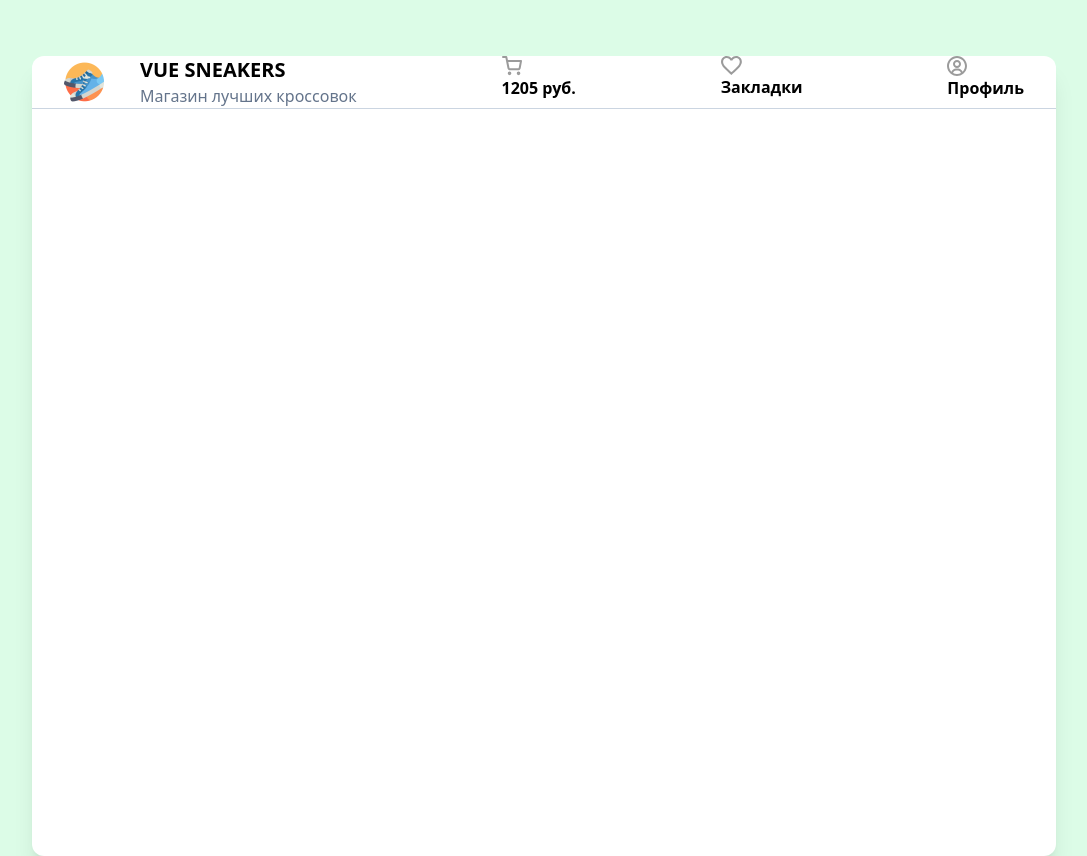
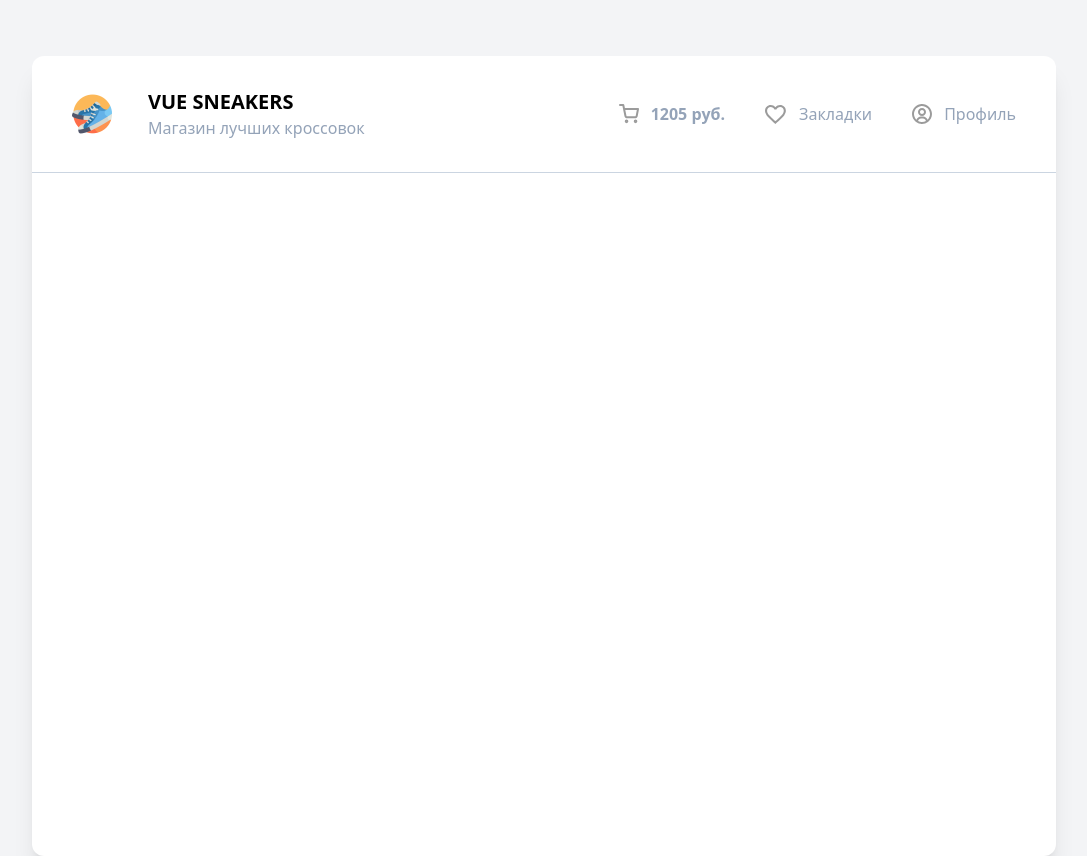
Before and after one commit to nihilistblues322/VueSneakers, a Vue app: page / in a window 1280 px wide. Shown: the whole page, without its empty margins (96-1183 px from the left). Built offline with nearby package versions, Linux system fonts and the light colour scheme.

Commit message:
+ header

```diff
--- a/src/App.vue
+++ b/src/App.vue
@@ -1,32 +1,8 @@
-<script setup></script>
+<script setup>
+import Header from './components/Header.vue'
+</script>
 <template>
   <div class="bg-white w-4/5 m-auto h-screen rounded-xl shadow-xl mt-14">
-    <header class="flex justify-between border-b border-slate-300 px-8">
-      <div class="flex items-center gap-4">
-        <img src="/logo.png" alt="logo" class="w-10 mr-5" />
-        <div>
-          <h2 class="text-xl font-bold uppercase">Vue Sneakers</h2>
-          <p class="text-slate-500">Магазин лучших кроссовок</p>
-        </div>
-      </div>
-      <ul>
-        <li>
-          <img src="/cart.svg" alt="cart" />
-          <b>1205 руб. </b>
-        </li>
-      </ul>
-      <ul>
-        <li>
-          <img src="/heart.svg" alt="heart" />
-          <b>Закладки</b>
-        </li>
-      </ul>
-      <ul>
-        <li>
-          <img src="/profile.svg" alt="profile" />
-          <b>Профиль</b>
-        </li>
-      </ul>
-    </header>
+    <Header />
   </div>
 </template>
--- a/src/assets/main.css
+++ b/src/assets/main.css
@@ -3,5 +3,5 @@
 @tailwind utilities;
 
 body {
-  @apply bg-green-100
+  @apply bg-gray-100
 }
--- /dev/null
+++ b/src/components/Header.vue
@@ -0,0 +1,25 @@
+<template>
+  <header class="flex justify-between border-b border-slate-300 px-10 py-8">
+    <div class="flex items-center gap-4">
+      <img src="/logo.png" alt="logo" class="w-10 mr-5" />
+      <div>
+        <h2 class="text-xl font-bold uppercase">Vue Sneakers</h2>
+        <p class="text-slate-400">Магазин лучших кроссовок</p>
+      </div>
+    </div>
+    <ul class="flex items-center gap-10">
+      <li class="flex items-center cursor-pointer gap-3 text-slate-400 hover:text-black">
+        <img src="/cart.svg" alt="cart" />
+        <b>1205 руб. </b>
+      </li>
+      <li class="flex items-center cursor-pointer gap-3 text-slate-400 hover:text-black">
+        <img src="/heart.svg" alt="heart" />
+        <span>Закладки</span>
+      </li>
+      <li class="flex items-center cursor-pointer gap-3 text-slate-400 hover:text-black">
+        <img src="/profile.svg" alt="profile" />
+        <span>Профиль</span>
+      </li>
+    </ul>
+  </header>
+</template>
```
Also changed, not shown: .eslintrc.cjs.
